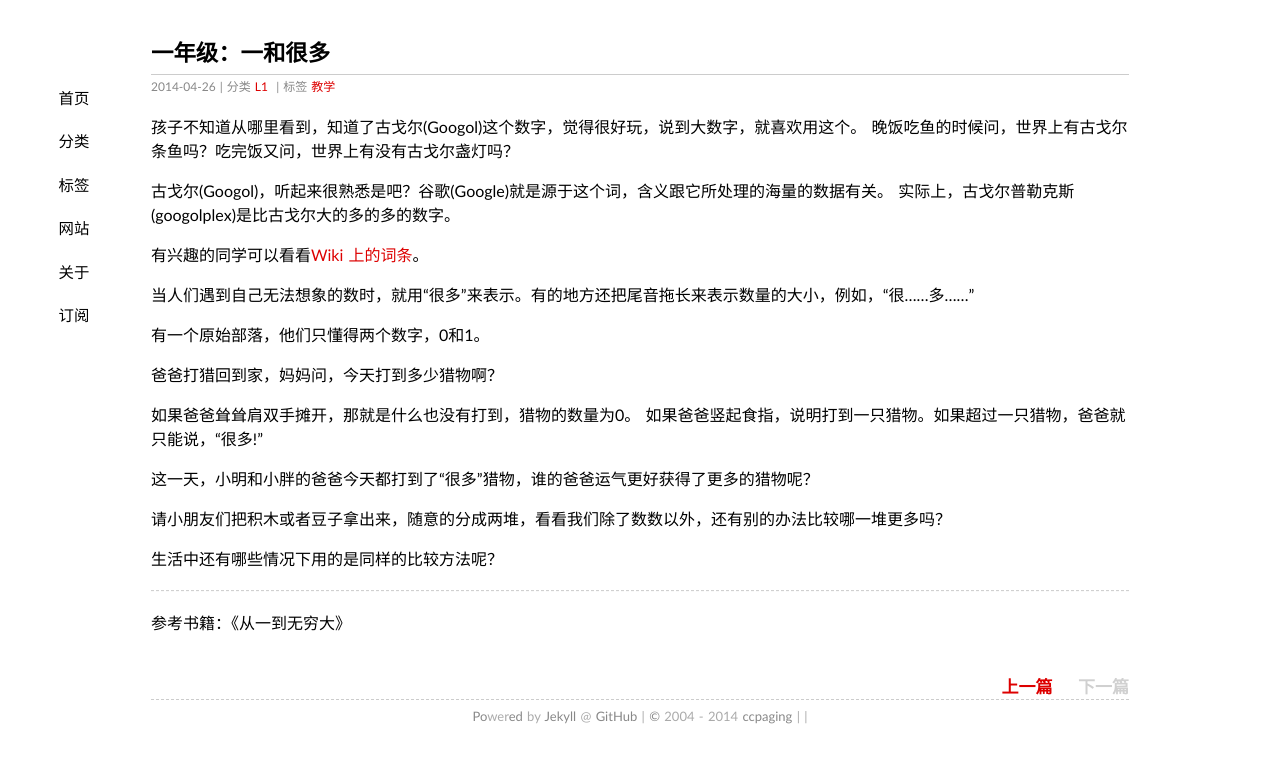
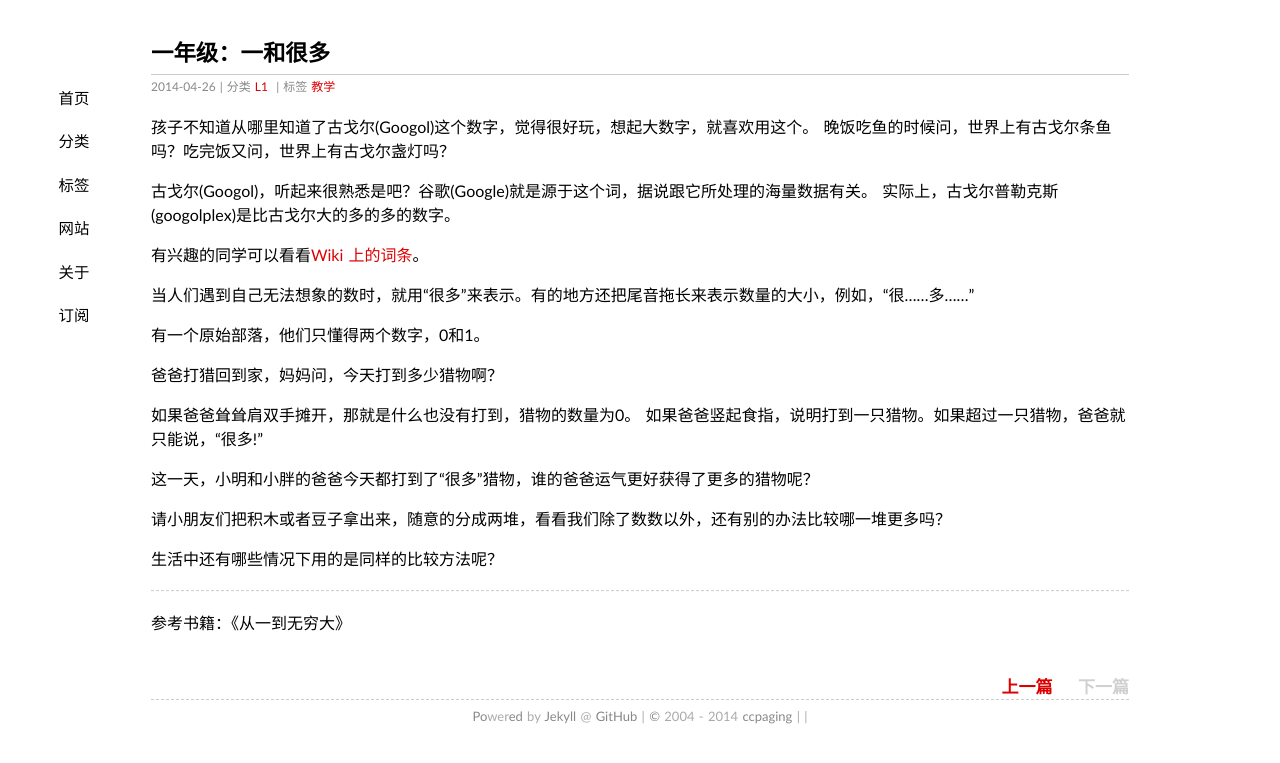
Before and after one commit to ccpaging/ccpaging.github.io, a Jekyll site: the page built from _posts/2014-04-26-L1-one-much.md, in a window 1280 px wide. Shown: the top 763 px of the page. Built offline with Jekyll 4.4.1, drawn with Linux system fonts in a browser that asks for light colours; comment, search, counter and statistics services are not loaded.

Commit message:
New post

```diff
--- a/_posts/2014-04-26-L1-one-much.md
+++ b/_posts/2014-04-26-L1-one-much.md
@@ -7,10 +7,10 @@ tags: 教学
 mathjax: false
 ---
 
-孩子不知道从哪里看到，知道了古戈尔(Googol)这个数字，觉得很好玩，说到大数字，就喜欢用这个。
-晚饭吃鱼的时候问，世界上有古戈尔条鱼吗？吃完饭又问，世界上有没有古戈尔盏灯吗？
+孩子不知道从哪里知道了古戈尔(Googol)这个数字，觉得很好玩，想起大数字，就喜欢用这个。
+晚饭吃鱼的时候问，世界上有古戈尔条鱼吗？吃完饭又问，世界上有古戈尔盏灯吗？
 
-古戈尔(Googol)，听起来很熟悉是吧？谷歌(Google)就是源于这个词，含义跟它所处理的海量的数据有关。
+古戈尔(Googol)，听起来很熟悉是吧？谷歌(Google)就是源于这个词，据说跟它所处理的海量数据有关。
 实际上，古戈尔普勒克斯(googolplex)是比古戈尔大的多的多的数字。
 
 有兴趣的同学可以看看[Wiki 上的词条](http://zh.wikipedia.org/wiki/%E5%8F%A4%E6%88%88%E7%88%BE%E6%99%AE%E5%8B%92%E5%85%8B%E6%96%AF)。
```
